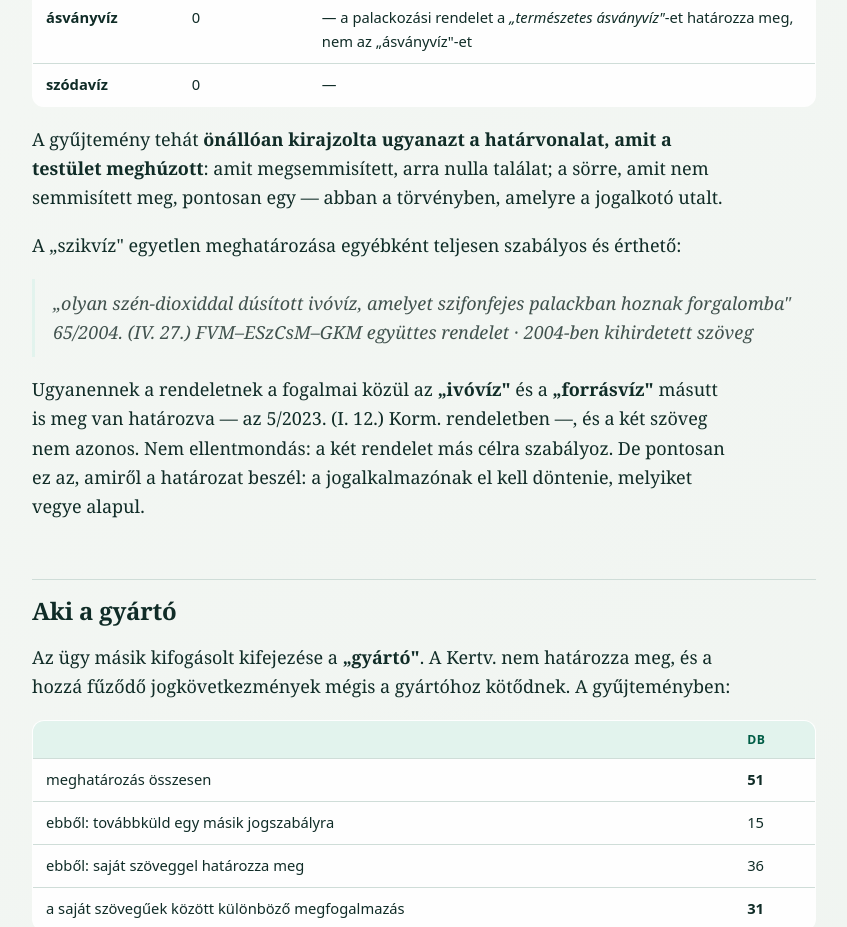
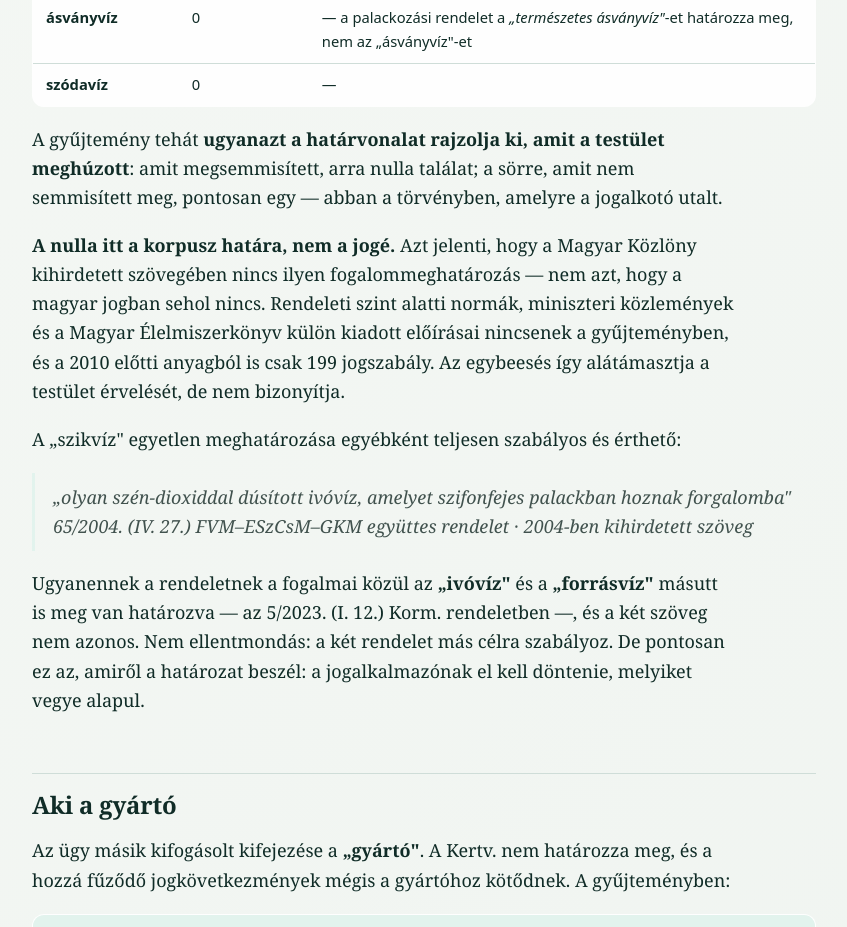
Before and after one commit to goroggy/hjusdefs-web, a plain HTML site: page Fogalomhiany.html in a window 1280 px wide. Shown: the part 2881-3808 px from the top of the page, without its empty margins (216-1063 px from the left). Drawn offline with Linux system fonts and the light colour scheme.

Commit message:
A nulla talalat korpuszhatarkent kimondva a Fogalomhiany lapon
Co-Authored-By: Claude Opus 5 <noreply@anthropic.com>

```diff
--- a/Fogalomhiany.html
+++ b/Fogalomhiany.html
@@ -183,7 +183,9 @@ figure.flow svg{display:block;width:100%;height:auto}
 <tr><td><b>szódavíz</b></td><td>0</td><td>—</td></tr>
 </tbody></table>
 
-<p>A gyűjtemény tehát <b>önállóan kirajzolta ugyanazt a határvonalat, amit a testület meghúzott</b>: amit megsemmisített, arra nulla találat; a sörre, amit nem semmisített meg, pontosan egy — abban a törvényben, amelyre a jogalkotó utalt.</p>
+<p>A gyűjtemény tehát <b>ugyanazt a határvonalat rajzolja ki, amit a testület meghúzott</b>: amit megsemmisített, arra nulla találat; a sörre, amit nem semmisített meg, pontosan egy — abban a törvényben, amelyre a jogalkotó utalt.</p>
+
+<p><b>A nulla itt a korpusz határa, nem a jogé.</b> Azt jelenti, hogy a Magyar Közlöny kihirdetett szövegében nincs ilyen fogalommeghatározás — nem azt, hogy a magyar jogban sehol nincs. Rendeleti szint alatti normák, miniszteri közlemények és a Magyar Élelmiszerkönyv külön kiadott előírásai nincsenek a gyűjteményben, és a 2010 előtti anyagból is csak 199 jogszabály. Az egybeesés így alátámasztja a testület érvelését, de nem bizonyítja.</p>
 
 <p>A „szikvíz" egyetlen meghatározása egyébként teljesen szabályos és érthető:</p>
 <blockquote>„olyan szén-dioxiddal dúsított ivóvíz, amelyet szifonfejes palackban hoznak forgalomba"
```
